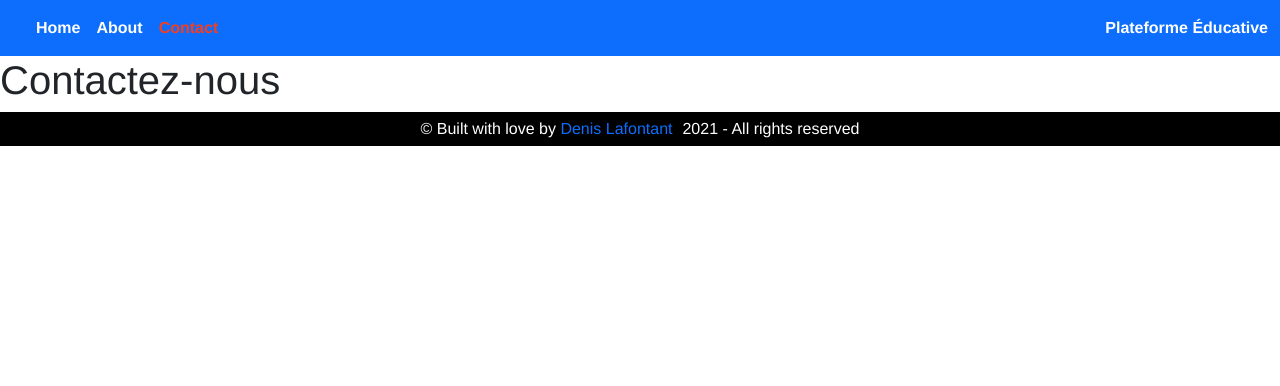
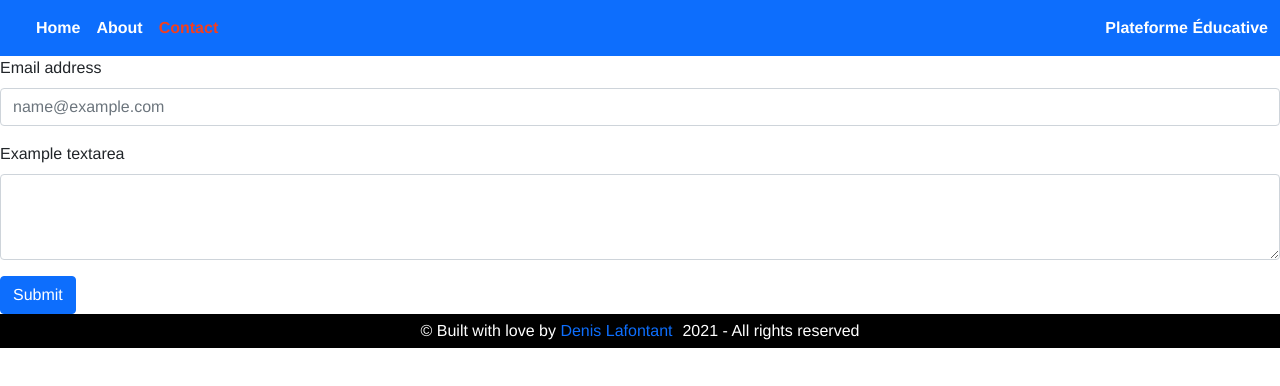
Before and after one commit to icebox827/pamif, a Vue app: page /contact in a window 1280 px wide. Shown: the top 386 px of the page. Built offline with nearby package versions, Linux system fonts and the light colour scheme.

Commit message:
Create contacForm component

```diff
--- /dev/null
+++ b/src/components/ContactForm.vue
@@ -0,0 +1,15 @@
+<template>
+  <section>
+    <form action="">
+      <div class="mb-3">
+        <label for="exampleFormControlInput1" class="form-label">Email address</label>
+        <input type="email" class="form-control" id="exampleFormControlInput1" placeholder="name@example.com">
+      </div>
+      <div class="mb-3">
+        <label for="exampleFormControlTextarea1" class="form-label">Example textarea</label>
+        <textarea class="form-control" id="exampleFormControlTextarea1" rows="3"></textarea>
+      </div>
+      <button type="submit" class="btn btn-primary">Submit</button>
+    </form>
+  </section>
+</template>
--- a/src/views/Contact.vue
+++ b/src/views/Contact.vue
@@ -1,5 +1,16 @@
 <template>
   <div class="contact">
-    <h1>Contactez-nous</h1>
+    <ContactForm />
   </div>
 </template>
+
+<script>
+import ContactForm from '@/components/ContactForm.vue'
+
+export default {
+  name: 'contact',
+  components: {
+    ContactForm
+  }
+}
+</script>
```
